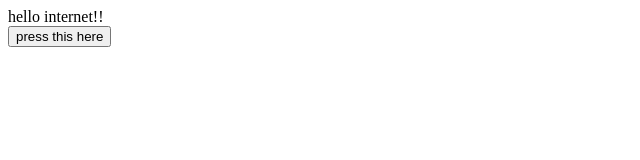
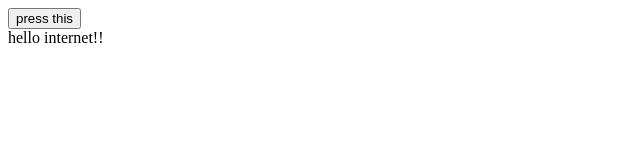
Before and after one commit to JayLeoK/JayLeoK.github.io, a plain HTML site: page HomeView.html in a window 1280 px wide. Shown: the whole page, without its empty margins (0-640 px from the left). Drawn offline with Linux system fonts and the light colour scheme.

Commit message:
Test 3
Testing change in code

```diff
--- a/HomeView.html
+++ b/HomeView.html
@@ -1,8 +1,9 @@
 <html>
 	<body>
+
+	<div>
+		<button>press this</button>
+	</div>
 	hello internet!!
-	<div>
-		<button>press this here</button>
-	</div>
 	</body>
 </html>
```
